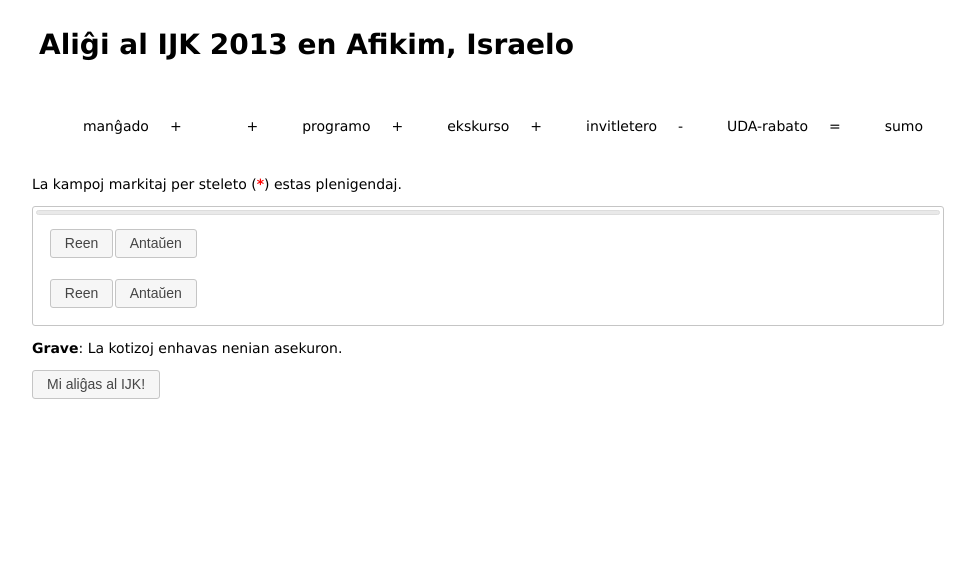
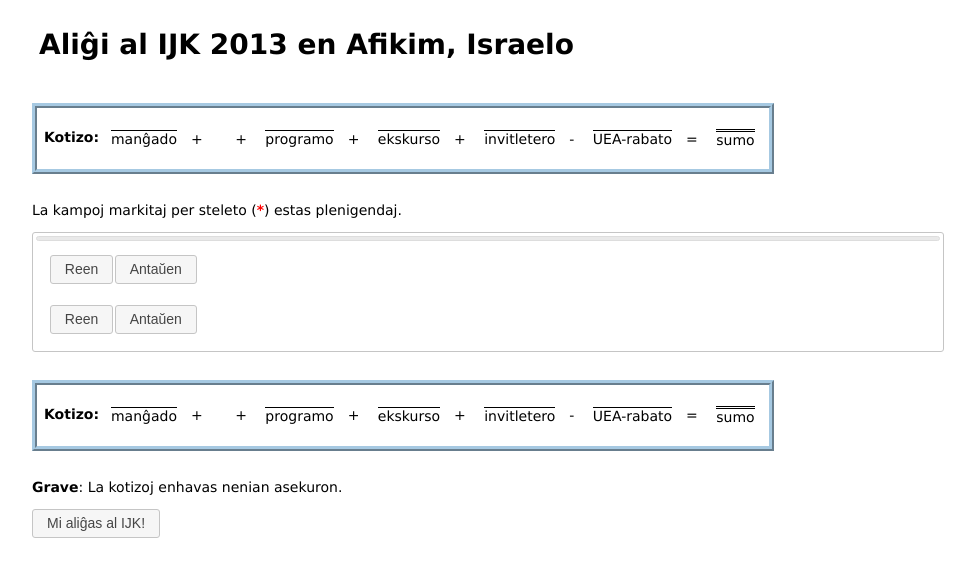
Before and after one commit to Mistborn/ijk, a Django app: page /alighi/ in a window 1280 px wide. Shown: the top 577 px of the page, without its empty margins (152-1127 px from the left). Run offline with Django 3.2, Linux system fonts and the light colour scheme; data that the repository does not hold is empty; parts of the project's set-up code (start-up, migrations or seed data) failed here and were passed over; some libraries are stand-ins or nearby versions.

Commit message:
small fixes

```diff
--- a/alighi/static/js/alighi.js
+++ b/alighi/static/js/alighi.js
@@ -77,7 +77,7 @@
       return "" + year + "-" + month + "-" + day;
     };
     partoprenelektoj = function() {
-      var alighid, limagho, manghokosto, result, _ref, _ref1, _ref2, _ref3, _ref4, _ref5, _ref6, _ref7,
+      var limagho, manghokosto, result, _ref, _ref1, _ref2, _ref3, _ref4, _ref5, _ref6, _ref7,
         _this = this;
       this.ekdato = iso_to_date((_ref = $('#id_ekde').val()) != null ? _ref : false);
       this.ghisdato = iso_to_date((_ref1 = $('#id_ghis').val()) != null ? _ref1 : false);
@@ -112,8 +112,8 @@
                   window.limdatoj[result]
       */
 
-      alighid = (_ref5 = $('input[name="antaupagos_ghis"]:checked').val()) != null ? _ref5 : false;
-      this.alighkategorio = alighid ? window.limdatoj[alighid] : false;
+      this.alighkategorio = (_ref5 = $('input[name="antaupagos_ghis"]:checked').val()) != null ? _ref5 : false;
+      this.alighlimdato = this.alighkategorio ? window.limdatoj[this.alighkategorio] : false;
       this.tranoktoj = Math.floor((this.ghisdato - this.ekdato) / DAY);
       this.loghkosto = (function() {
         var base, _ref6;
@@ -138,7 +138,9 @@
       return this.chu_ekskurso = $('#id_chu_tuttaga_ekskurso').is(':checked');
     };
     $('#js-active').val(1);
-    $kotizoul = $('<ul></ul>').appendTo('#kotizo');
+    $('.fakturo-placeholder').addClass('fakturo');
+    $('.fakturo').append('<span class="label">Kotizo: </span>');
+    $kotizoul = $('<ul></ul>').appendTo('.fakturo');
     kotizeroj = ['mangho', 'loghado', 'programo', 'ekskurso', 'invitletero', 'uearabato', 'sumo'];
     for (_i = 0, _len = kotizeroj.length; _i < _len; _i++) {
       id = kotizeroj[_i];
@@ -154,14 +156,14 @@
             return '+';
         }
       })();
-      $kotizoul.append("<li id='" + id + "-li'>            <div class='kotizo-signo' id='" + id + "-signo'>" + signo + "</div>            <div class='kotizo-ero' id='" + id + "-ero'>                <div class='kotizo-kosto' id='" + id + "-kosto'></div>                <div class='kotizo-klarigo' id='" + id + "-klarigo'></div>            </div>        </li>");
+      $kotizoul.append("<li class='" + id + "-li'>            <div class='kotizo-signo " + id + "-signo'>" + signo + "</div>            <div class='kotizo-ero " + id + "-ero'>                <div class='kotizo-kosto " + id + "-kosto'></div>                <div class='kotizo-klarigo " + id + "-klarigo'></div>            </div>        </li>");
     }
-    $('#mangho-klarigo').text('manĝado');
-    $('#programo-klarigo').text('programo');
-    $('#ekskurso-klarigo').text('ekskurso');
-    $('#invitletero-klarigo').text('invitletero');
-    $('#uearabato-klarigo').text('UDA-rabato');
-    $('#sumo-klarigo').text('sumo');
+    $('.mangho-klarigo').text('manĝado');
+    $('.programo-klarigo').text('programo');
+    $('.ekskurso-klarigo').text('ekskurso');
+    $('.invitletero-klarigo').text('invitletero');
+    $('.uearabato-klarigo').text('UEA-rabato');
+    $('.sumo-klarigo').text('sumo');
     kotizo = function() {
       /*
               Liveri la bazan kotizon de tiu ĉi partoprenanto
@@ -177,22 +179,22 @@
       nedifinita = '(nedifinita)';
       elektu = '(elektu)';
       if (info.manghokosto != null) {
-        $('#mangho-kosto').text(info.manghokosto);
+        $('.mangho-kosto').text(info.manghokosto);
         kosto += info.manghokosto;
       } else {
-        $('#mangho-kosto').text(nedifinita);
+        $('.mangho-kosto').text(nedifinita);
       }
       if (info.loghkosto === false) {
-        $('#loghado-kosto').text(elektu);
-        $('#loghado-klarigo').text('loĝado');
+        $('.loghado-kosto').text(elektu);
+        $('.loghado-klarigo').text('loĝado');
       } else if (info.loghkosto != null) {
         kosto += info.loghkosto;
         klarigo_text = info.chu_plentempa ? 'plentempa loĝado' : "loĝado por " + info.tranoktoj + " noktoj";
-        $('#loghado-kosto').text(info.loghkosto);
-        $('#loghado-klarigo').text(klarigo_text);
+        $('.loghado-kosto').text(info.loghkosto);
+        $('.loghado-klarigo').text(klarigo_text);
       } else {
-        $('#loghado-kosto').text(nedifinita);
-        $('#loghado-klarigo').text('loĝado');
+        $('.loghado-kosto').text(nedifinita);
+        $('.loghado-klarigo').text('loĝado');
       }
       if (info.programkotizo === false) {
         elektote = [];
@@ -202,45 +204,48 @@
         if (info.landokategorio === false) {
           elektote.push('loĝlandon');
         }
-        $('#programo-kosto').text("(elektu " + (elektote.join(' kaj ')) + ")");
-        $('#programo-klarigo').text('programo');
+        if (info.alighkategorio === false) {
+          elektote.push('antaŭpagan daton');
+        }
+        $('.programo-kosto').text("(elektu " + (elektote.join(' kaj ')) + ")");
+        $('.programo-klarigo').text('programo');
       } else if (info.programkotizo != null) {
         klarigo = 'programo';
         programkotizo = info.chu_plentempa ? info.programkotizo : (klarigo += " por " + (info.tranoktoj + 1) + " tagoj", info.programkotizo / 5 * (info.tranoktoj + 1));
-        $('#programo-klarigo').text(klarigo);
-        $('#programo-kosto').text(programkotizo);
+        $('.programo-klarigo').text(klarigo);
+        $('.programo-kosto').text(programkotizo);
         kosto += programkotizo;
       } else {
-        $('#programo-klarigo').text('programo');
-        $('#programo-kosto').text(nedifinita);
+        $('.programo-klarigo').text('programo');
+        $('.programo-kosto').text(nedifinita);
       }
       if (info.chu_ekskurso) {
-        $('#ekskurso-li').show();
+        $('.ekskurso-li').show();
         kosto += window.krompagtipoj.ekskurso;
-        $('#ekskurso-kosto').text(window.krompagtipoj.ekskurso);
+        $('.ekskurso-kosto').text(window.krompagtipoj.ekskurso);
       } else {
-        $('#ekskurso-li').hide();
+        $('.ekskurso-li').hide();
       }
       if (info.chu_invitletero) {
-        $('#invitletero-li').show();
+        $('.invitletero-li').show();
         kosto += window.krompagtipoj.invitletero;
-        $('#invitletero-kosto')(window.krompagtipoj.invitletero);
+        $('.invitletero-kosto').text(window.krompagtipoj.invitletero);
       } else {
-        $('#invitletero-li').hide();
+        $('.invitletero-li').hide();
       }
       if (info.uearabato != null) {
         if (info.uearabato > 0) {
           kosto -= info.uearabato;
-          $('#uearabato-li').show();
-          $('#uearabato-kosto').text(info.uearabato);
+          $('.uearabato-li').show();
+          $('.uearabato-kosto').text(info.uearabato);
         } else {
-          $('#uearabato-li').hide();
+          $('.uearabato-li').hide();
         }
       } else {
-        $('#uearabato-li').show();
-        $('#uearabato-kosto').text(nedifinita);
+        $('.uearabato-li').show();
+        $('.uearabato-kosto').text(nedifinita);
       }
-      return $('#sumo-kosto').text(kosto);
+      return $('.sumo-kosto').text(kosto);
     };
     kotizo_selectors = ['#id_naskighdato', '#id_loghlando', 'input[name="loghkategorio"]', 'input[name="manghomendoj"]', '#id_chu_ueamembro', '#id_ekde', '#id_ghis', '#id_chu_bezonas_invitleteron', '#id_chu_tuttaga_ekskurso', 'input[name="antaupagos_ghis"]'];
     for (_j = 0, _len1 = kotizo_selectors.length; _j < _len1; _j++) {
--- a/alighi/views.py
+++ b/alighi/views.py
@@ -527,21 +527,25 @@ class PartoprenantoForm(PartoprenantoFormBase):
             # if an extra_label is defined in the db,
             # then the comment is required
             if extra_label and not self.fields['pagmaniero'].comment:
-                ## print 'we have found an error, it is ', ValidationError(u'necesas enigi kroman valoron',
-                                     ## code='mankas_komento')
                 self._errors['pagmaniero'] = self.error_class(
                     [u'Necesas enigi kroman informon'])
                 del cleaned_data['pagmaniero']
-            ## print 'the pagmaniero we got is {}'.format(`cleaned_data['pagmaniero']`)
-            ## print 'the other stuff we got is {}'.format(
-                ## cleaned_data)
-            ## print '*** and the comment is.... {}'.format(
-                ## self.fields['pagmaniero'].comment)
-            ## print 'and the extra_labels are .... {}'.format(
-                ## pw.extra_labels)
-            ## print '&+& widget.__dir__: {}'.format(dir(pw))
-            ## print 'so finally, we say that the extra label is ...',
-            ## print pw.get_selected_extra_label(cleaned_data['pagmaniero'].pk)
+        if cleaned_data.get('chu_bezonas_invitleteron', False):
+            # se la partoprenanto bezonas invitleteron, la adresaj kampoj estas
+            # plenigendaj
+            msg = u'Se vi bezonas invitleteron, necesas provizi {}'
+            if not cleaned_data.get('adreso', u'').strip():
+                self._errors['adreso'] = self.error_class(
+                    [msg.format('adreson')])
+                del cleaned_data['adreso']
+            if not cleaned_data.get('poshtkodo', u'').strip():
+                self._errors['poshtkodo'] = self.error_class(
+                    [msg.format(u'poŝtkodon')])
+                del cleaned_data['poshtkodo']
+            if not cleaned_data.get('urbo', u'').strip():
+                self._errors['urbo'] = self.error_class(
+                    [msg.format(u'urbon')])
+                del cleaned_data['urbo']
         return cleaned_data
 
 def partoprenanto_fieldset_factory(label, fieldlist):
@@ -598,7 +602,9 @@ formdivisions = [
         FormInfo.make_form(u'Por la nomŝildo'),
         ['sekso', 'naskighdato',
         'adreso', 'urbo', 'poshtkodo', 'loghlando', 'shildlando',
-        'chu_bezonas_invitleteron', 'retposhtadreso',
+        'chu_bezonas_invitleteron'],
+        FormInfo.make_form(u'Se vi bezonas invitleteron, nepre indiku '
+        u'plenan adreson, poŝtkodon, kaj urbon.'), ['retposhtadreso',
         'chu_komencanto', 'chu_interesighas_pri_kurso']
     ]),
     ('Komunikiloj', [
--- a/ijk/static/css/style.css
+++ b/ijk/static/css/style.css
@@ -20,49 +20,61 @@ time, mark, audio, video {
   border: 0;
   font-size: 100%;
   font: inherit;
-  vertical-align: baseline; }
+  vertical-align: baseline;
+}
 
 article, aside, details, figcaption, figure,
 footer, header, hgroup, menu, nav, section {
-  display: block; }
+  display: block;
+}
 
 body {
-  line-height: 1; }
+  line-height: 1;
+}
 
 ol, ul {
-  list-style: none; }
+  list-style: none;
+}
 
 blockquote, q {
-  quotes: none; }
+  quotes: none;
+}
 
 blockquote:before, blockquote:after,
 q:before, q:after {
   content: '';
-  content: none; }
+  content: none;
+}
 
 table {
   border-collapse: collapse;
-  border-spacing: 0; }
+  border-spacing: 0;
+}
 
 /* end css reset */
 html, body {
-  font: 14px "Lucida Grande", "Lucida Sans", Arial, sans-serif; }
+  font: 14px "Lucida Grande", "Lucida Sans", Arial, sans-serif;
+}
 
 h1 {
   display: block;
   font-size: 200%;
   margin: 1em 0.5em;
-  font-weight: bold; }
+  font-weight: bold;
+}
 
 div, p, #alighi-btn, #form-tabs {
   margin: 1em 0.5em;
-  display: block; }
+  display: block;
+}
 
 strong {
-  font-weight: bold; }
+  font-weight: bold;
+}
 
 textarea {
-  height: 3em; }
+  height: 3em;
+}
 
 /*
 .error {
@@ -71,122 +83,186 @@ textarea {
 */
 .style-of-required {
   color: red;
-  font-weight: bold; }
+  font-weight: bold;
+}
 
 .errorlist {
   list-style: none;
   display: block;
-  margin-left: 50px; }
+  margin-left: 50px;
+}
 .errorlist li {
   display: inline-block;
   font-weight: bold;
-    color: red; }
+  color: red;
+}
 
 .form-nav {
   padding: 0.5em;
-  margin: 0.5em; }
+  margin: 0.5em;
+}
 
 .fieldset-label {
   font-weight: bold;
-  margin-left: 14px; }
+  margin-left: 14px;
+}
 
 #enhavo {
   width: 926px;
-  margin: auto; }
+  margin: auto;
+}
 
 .klarigo {
-  white-space: nowrap; }
+  white-space: nowrap;
+}
 
 .tab {
   margin: 0;
-  padding: 0; }
+  padding: 0;
+}
 .tab .info {
-    margin-left: 50px; }
+  margin-left: 50px;
+}
 .tab ul {
   margin-left: 0;
-    padding-left: 0; }
+  padding-left: 0;
+}
 .tab > ul {
   margin: 0;
-    padding: 0; }
+  padding: 0;
+}
 .tab > ul > li > label {
   width: 300px;
-      margin-left: 14px; }
+  margin-left: 14px;
+}
 .tab > ul .required > label {
   font-weight: bold;
   margin-left: 0;
-      width: 314px; }
+  width: 314px;
+}
 .tab > ul .required > label:before {
   content: "* ";
   color: red;
   font-weight: bold;
   display: inline-block;
-        width: 14px; }
+  width: 14px;
+}
 .tab .fieldset > ul {
-    margin-left: 28px; }
+  margin-left: 28px;
+}
 .tab .fieldset > ul > li > label {
   width: 286px;
-      white-space: normal; }
+  white-space: normal;
+}
 .tab > ul, .tab .fieldset > ul {
-    list-style: none; }
+  list-style: none;
+}
 .tab > ul label + input[type="checkbox"], .tab .fieldset > ul label + input[type="checkbox"] {
-      width: 14px; }
+  width: 14px;
+}
 .tab > ul label + ul, .tab .fieldset > ul label + ul {
-      white-space: nowrap; }
+  white-space: nowrap;
+}
 .tab > ul .infolist, .tab .fieldset > ul .infolist {
-      white-space: normal; }
+  white-space: normal;
+}
 .tab > ul > li, .tab .fieldset > ul > li {
   margin-top: 0.5em;
   margin-bottom: 0.5em;
-      display: block; }
+  display: block;
+}
 .tab > ul > li > *, .tab .fieldset > ul > li > * {
-        vertical-align: middle; }
+  vertical-align: middle;
+}
 .tab > ul > li > label, .tab .fieldset > ul > li > label {
-        display: inline-block; }
+  display: inline-block;
+}
 .tab label + ul,
 .tab label + input[type="text"],
 .tab label + select,
 .tab label + .vertical-display {
   display: inline-block;
-    width: 200px; }
+  width: 200px;
+}
 .tab label + * {
-    display: inline-block; }
+  display: inline-block;
+}
 .tab label + ul {
   list-style: none;
   display: inline-block;
   margin: 0;
-    padding: 0; }
+  padding: 0;
+}
 .tab label + ul li {
   display: inline;
-      margin: 0 1em 0 0; }
+  margin: 0 1em 0 0;
+}
 .tab .vertical-display li {
   display: block;
   margin: 0 0 0 1em;
-    text-indent: -1em; }
+  text-indent: -1em;
+}
 .tab .vertical-display ul {
-    display: block; }
+  display: block;
+}
 .tab .vertical-display input[type="text"] {
   display: block;
   width: 150px;
-    margin: auto 0; }
+  margin: auto 0;
+}
 .tab .helptext, .tab .helptext-below {
   display: inline-block;
   width: 300px;
   color: #707070;
   font-size: 90%;
   margin: 0 1em;
-    padding: 0; }
+  padding: 0;
+}
 .tab .helptext li, .tab .helptext-below li {
-      margin-left: 14px; }
+  margin-left: 14px;
+}
 .tab .helptext-below {
   width: auto;
   display: block;
-    margin: 0 0 0.5em 319.6px; }
+  margin: 0 0 0.5em 319.6px;
+}
 .tab .helptext-below p {
-      margin: 0.5em 0; }
+  margin: 0.5em 0;
+}
 
-#kotizo ul {
-  list-style: none; }
-  #kotizo ul li {
-    display: inline-block; }
-    #kotizo ul li div {
-      display: inline-block; }
+.fakturo {
+  border: 5px ridge #a6c9e2;
+  display: inline-block;
+  padding: 0.5em;
+}
+.fakturo .label {
+  font-weight: bold;
+}
+.fakturo ul {
+  display: inline-block;
+  list-style: none;
+}
+.fakturo ul * {
+  vertical-align: middle;
+  text-align: center;
+}
+.fakturo ul .mangho-signo {
+  display: none;
+}
+.fakturo ul li {
+  display: inline-block;
+}
+.fakturo ul li div {
+  display: inline-block;
+}
+.fakturo ul li .kotizo-ero div {
+  display: block;
+  margin: 0;
+  padding: 0;
+}
+.fakturo ul li .kotizo-klarigo {
+  border-top: 1px solid black;
+}
+.fakturo ul li .sumo-klarigo {
+  border-top: 3px double black;
+}
--- a/ijk/static/css/style.scss
+++ b/ijk/static/css/style.scss
@@ -5,6 +5,7 @@ $label-width: 300px;
 $widget-width: 200px;
 $helptext-width: 300px;
 $content-width: $label-width + $widget-width + $helptext-width + 9 * $root-em;
+$style-color: #A6C9E2;
 
 @mixin style-of-required {
     color: red;
@@ -246,12 +247,35 @@ textarea {
 }
 
 // Area to display the calculated kotizo
-#kotizo ul {
+.fakturo {
+    border: 5px ridge $style-color; // #ddd;
+    display: inline-block;
+    padding: 0.5em;
+    .label { font-weight: bold; }
+    ul {
+        display: inline-block;
         list-style: none;
+        * {
+            vertical-align: middle;
+            text-align: center;
+        }
+        .mangho-signo { display: none; }
         li {
             display: inline-block;
             div {
                 display: inline-block;
             }
+            .kotizo-ero div {
+                display: block;
+                margin: 0;
+                padding: 0;
+            }
+            .kotizo-klarigo {
+                border-top: 1px solid black;
+            }
+            .sumo-klarigo {
+                border-top: 3px double black;
             }
         }
+    }
+}
--- a/ijk/templates/alighi/alighi.html
+++ b/ijk/templates/alighi/alighi.html
@@ -16,9 +16,8 @@
 <div id="enhavo">
 <h1>Aliĝi al IJK 2013 en Afikim, Israelo</h1>
 <form id="alighformo" method="post" action="{% url alighi %}">
-<div id="kotizo">
-    <input type="hidden" name="js-active" id="js-active" value="0" />
-</div>
+<input type="hidden" name="js-active" id="js-active" value="0" />
+<div class="fakturo-placeholder"></div>
 {% csrf_token %}
 <p>
     La kampoj markitaj per steleto (<span class="style-of-required">*</span>)
@@ -40,6 +39,7 @@
     <a class="reen" href=""> Reen </a><a class="antauen" href=""> Antaŭen </a>
 </div>
 </div> <!-- #form-tabs -->
+<div class="fakturo-placeholder"></div>
 <p><strong>Grave</strong>: La kotizoj enhavas nenian asekuron.</p>
 <input id="alighi-btn" type="submit" value="Mi aliĝas al IJK!">
 </form>
```
Also changed, not shown: 1 other file. Lines whose indentation alone changed are shown as unchanged.
